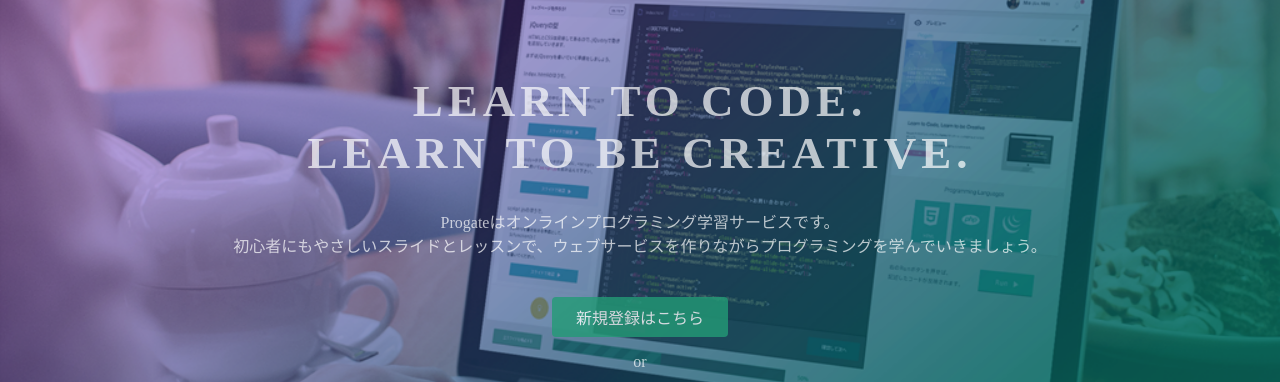
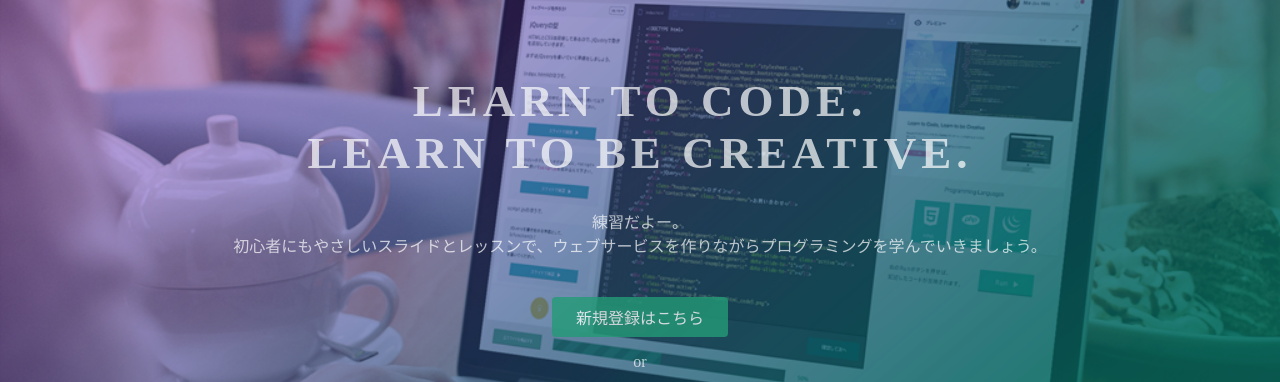
Before and after one commit to t-kondou1987/progate, a plain HTML site: page index.htm in a window 1280 px wide. Shown: the part 135-517 px from the top of the page. Drawn offline with Linux system fonts and the light colour scheme.

Commit message:
Update index.htm

```diff
--- a/index.htm
+++ b/index.htm
@@ -24,7 +24,7 @@
   <div class="top-wrapper">
     <div class="container">
       <h1>LEARN TO CODE.<br>LEARN TO BE CREATIVE.</h1>
-      <p>Progateはオンラインプログラミング学習サービスです。<br>初心者にもやさしいスライドとレッスンで、ウェブサービスを作りながらプログラミングを学んでいきましょう。</p>
+      <p>練習だよー。<br>初心者にもやさしいスライドとレッスンで、ウェブサービスを作りながらプログラミングを学んでいきましょう。</p>
       <div class="btn-wrapper">
         <a href="#" class="btn signup">新規登録はこちら</a>
         <p>or</p>
```
